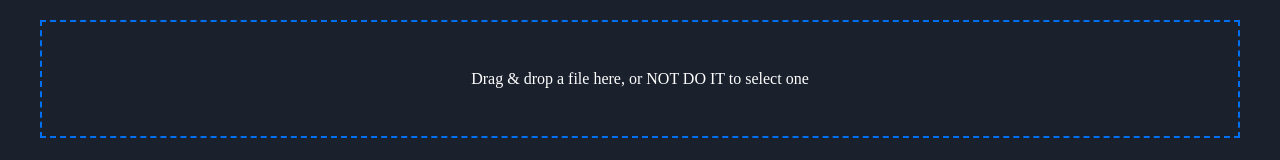
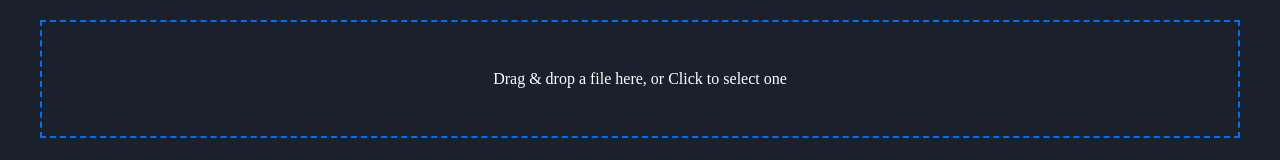
Before and after one commit to MarwanRTX/Analysis-Geek, a Next.js app: page / in a window 1280 px wide. Shown: the part 166-326 px from the top of the page. Built offline with nearby package versions, Linux system fonts and the light colour scheme.

Commit message:
Update UploadComponent.tsx

```diff
--- a/src/app/upload/UploadComponent.tsx
+++ b/src/app/upload/UploadComponent.tsx
@@ -29,7 +29,7 @@ const UploadComponent = () => {
       >
         {/* Explicitly type getInputProps to avoid issues */}
         <input {...(getInputProps() as React.InputHTMLAttributes<HTMLInputElement>)} />
-        <p>Drag & drop a file here, or NOT DO IT to select one</p>
+        <p>Drag & drop a file here, or Click to select one</p>
       </div>
   {file && (
     <div style={{ marginTop: "1rem" }}>
```
